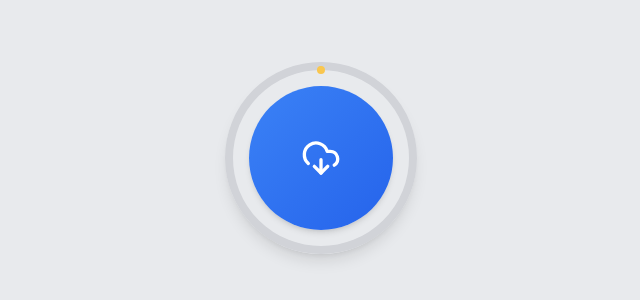
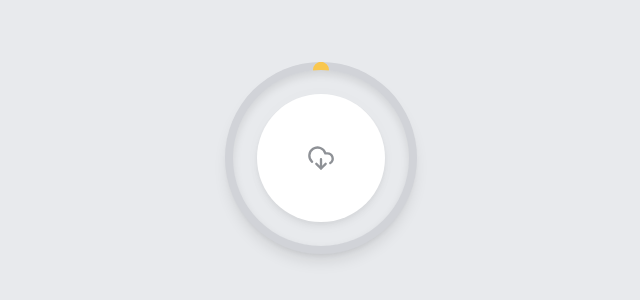
Before and after one commit to CryptoKingXavier/dribbble-ui-replica-kit, a React (Vite) app: page /download in a window 1280 px wide. Shown: the part 226-526 px from the top of the page, without its empty margins (319-959 px from the left). Built offline with nearby package versions, Linux system fonts and the light colour scheme.

Commit message:
Refactor: Improve button styling
Update the button component to match the design specifications.

```diff
--- a/src/pages/Download.tsx
+++ b/src/pages/Download.tsx
@@ -50,14 +50,14 @@ const Download = () => {
     <div className="min-h-screen flex flex-col items-center justify-center bg-[#e8eaed]">
       {/* Download Progress Circle */}
       <div className="relative w-48 h-48 mb-8">
-        {/* Circular track */}
-        <div className="absolute inset-0 rounded-full border-[8px] border-[#d1d3d8] shadow-lg"></div>
+        {/* Outer ring with shadow */}
+        <div className="absolute inset-0 rounded-full bg-[#d1d3d8] shadow-lg"></div>
 
         {/* Progress indicator with gradient */}
         <svg className="absolute inset-0 w-full h-full -rotate-90">
           <defs>
             <linearGradient id="progressGradient" x1="0%" y1="0%" x2="100%" y2="0%">
-              <stop offset="0%" stopColor="#f97316" />
+              <stop offset="0%" stopColor="#e8c870" />
               <stop offset="100%" stopColor="#f9c74f" />
             </linearGradient>
           </defs>
@@ -66,7 +66,7 @@ const Download = () => {
             cy="96"
             r="88"
             fill="none"
-            strokeWidth="8"
+            strokeWidth="16"
             stroke="url(#progressGradient)"
             strokeDasharray={`${progress * 5.52} 552`}
             strokeLinecap="round"
@@ -74,20 +74,24 @@ const Download = () => {
           />
         </svg>
 
-        {/* Button circle */}
+        {/* Inner button circle with 3D effect */}
+        <div className="absolute inset-[8px] rounded-full bg-[#e8eaed] shadow-[inset_0_4px_8px_rgba(0,0,0,0.1)]"></div>
+
+        {/* Button with depth effect */}
         <button
           onClick={handleDownload}
           className={cn(
             "absolute top-1/2 left-1/2 transform -translate-x-1/2 -translate-y-1/2",
-            "w-36 h-36 rounded-full bg-gradient-to-br from-blue-500 to-blue-600 shadow-md flex items-center justify-center",
-            "transition-all duration-200 hover:shadow-xl focus:outline-none active:scale-95 text-white"
+            "w-32 h-32 rounded-full bg-white shadow-[0_6px_10px_rgba(0,0,0,0.03),0_1px_18px_rgba(0,0,0,0.02),0_3px_5px_rgba(0,0,0,0.04)]",
+            "flex items-center justify-center",
+            "transition-all duration-200 focus:outline-none active:scale-95 active:shadow-[0_2px_5px_rgba(0,0,0,0.05)]"
           )}
           disabled={isDownloading}
         >
           <CloudDownload
-            size={40}
+            size={28}
             className={cn(
-              "text-white",
+              "text-[#8E9196]",
               isDownloading ? "animate-pulse" : ""
             )}
           />
```
